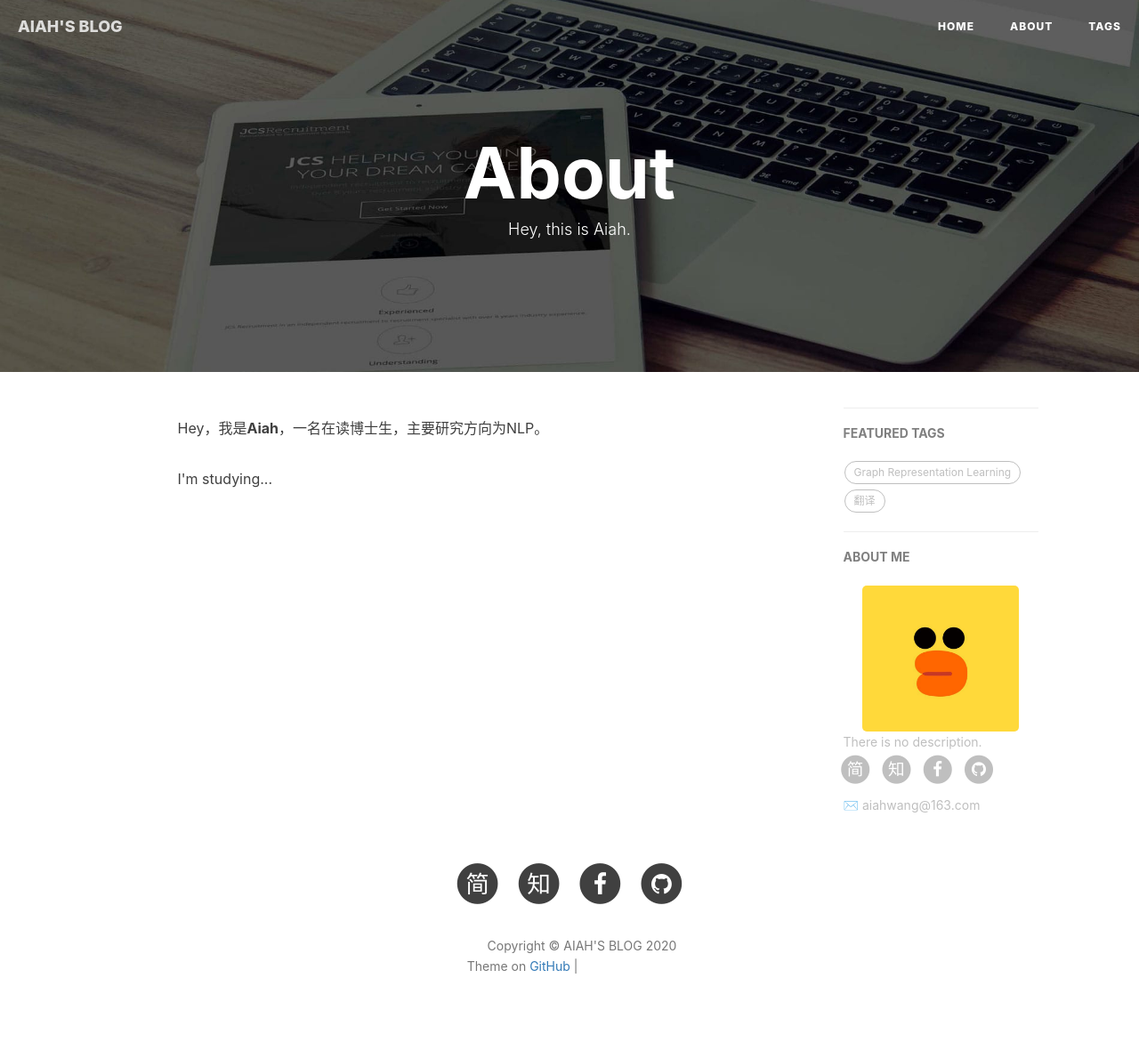
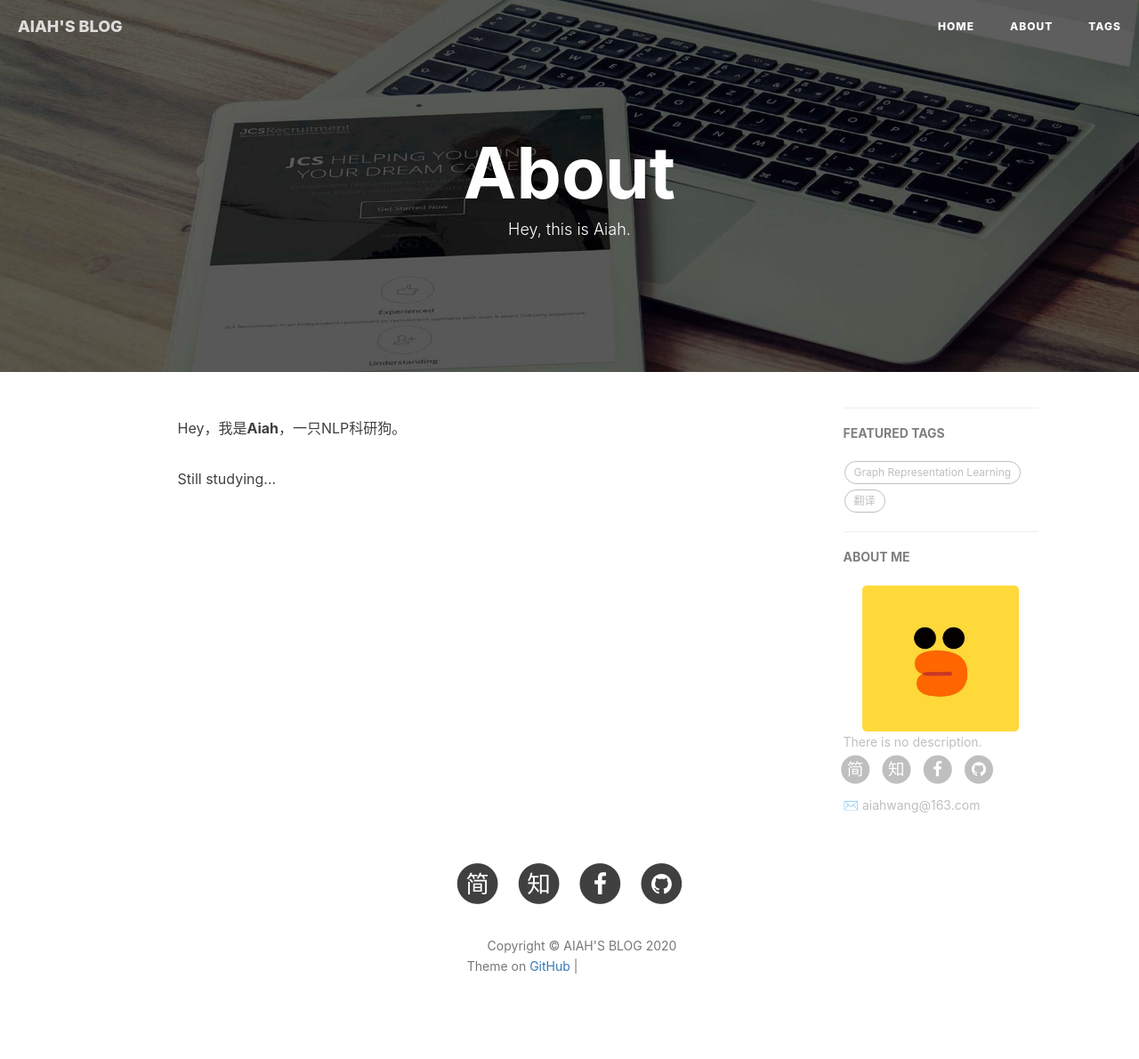
Before and after one commit to Aiah/aiah.github.io, a Jekyll site: the page built from about.html, in a window 1280 px wide. Shown: the whole page at 89% size. Built offline with Jekyll 4.4.1, drawn with Linux system fonts in a browser that asks for light colours; nearby versions of some CDN libraries; comment, search, counter and statistics services are not loaded; grey boxes are pictures that could not be loaded.

Commit message:
Update about.html

```diff
--- a/about.html
+++ b/about.html
@@ -15,9 +15,9 @@ header-img: "img/post-bg-rwd.jpg"
 <div class="zh post-container">
 
     <!--copied from markdown -->
-    <p>Hey，我是<strong>Aiah</strong>，一名在读博士生，主要研究方向为NLP。</p>
+    <p>Hey，我是<strong>Aiah</strong>，一只NLP科研狗。</p>
 
-    <p>I'm studying...</p>
+    <p>Still studying...</p>
 </div>
 
 <!-- English Version -->
```
